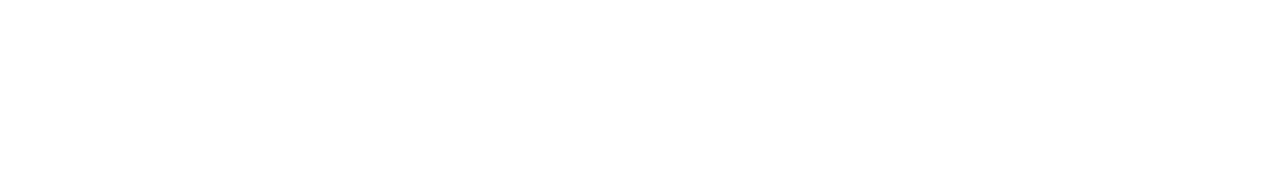
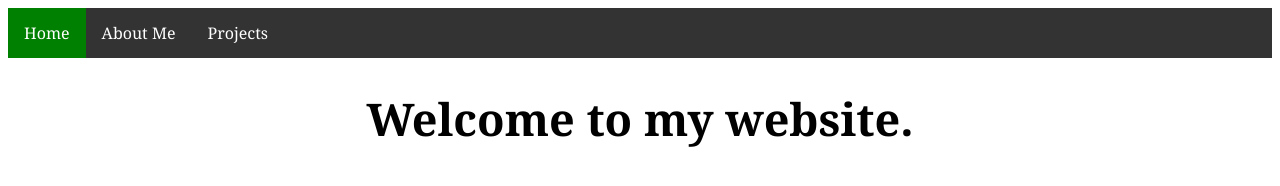
Before and after one commit to talon-ernst/MyWebsite, a plain HTML site: page index.html in a window 1280 px wide. Drawn offline with Linux system fonts and the light colour scheme.

Commit message:
Did some CSS and HTML

```diff
--- /dev/null
+++ b/CSS/styles.css
@@ -0,0 +1,40 @@
+.WelcomeMessage{
+    color: black;
+    text-align: center;
+    font-family:Cambria, Cochin, Georgia, Times, 'Times New Roman', serif;
+    font-size: 45px;
+}
+
+ul {
+    list-style-type: none;
+    margin: 0;
+    padding: 0;
+    background-color: #333;
+
+    overflow: hidden;
+
+}
+li{
+    border-right: 1px solid white;
+}
+
+
+li a{
+    float: left;
+    display: block;
+    color: white;
+    text-decoration: none;
+    font-family:Cambria, Cochin, Georgia, Times, 'Times New Roman', serif;
+    padding: 14px 16px;
+
+}
+
+li a:hover{
+    background-color: black;
+    color: white;
+}
+
+.active{
+    background-color:green;
+    color: white;
+}
--- a/index.html
+++ b/index.html
@@ -1,5 +1,20 @@
 <!DOCTYPE html>
 <html>
+<title>My Website - Home Page</title>
+<head>
+    <link rel="stylesheet" href="CSS\styles.css">
+</head>
+<body>
+    <ul>
+        <li><a href="index.html" class="active">Home</a></li>
+        <li><a href="index.html">About Me</a></li>
+        <li><a href="index.html">Projects</a></li>
+    </ul>
+    <h1 class="WelcomeMessage">Welcome to my website.</h1>
+</body>
+
+
+
 
 
 
```
